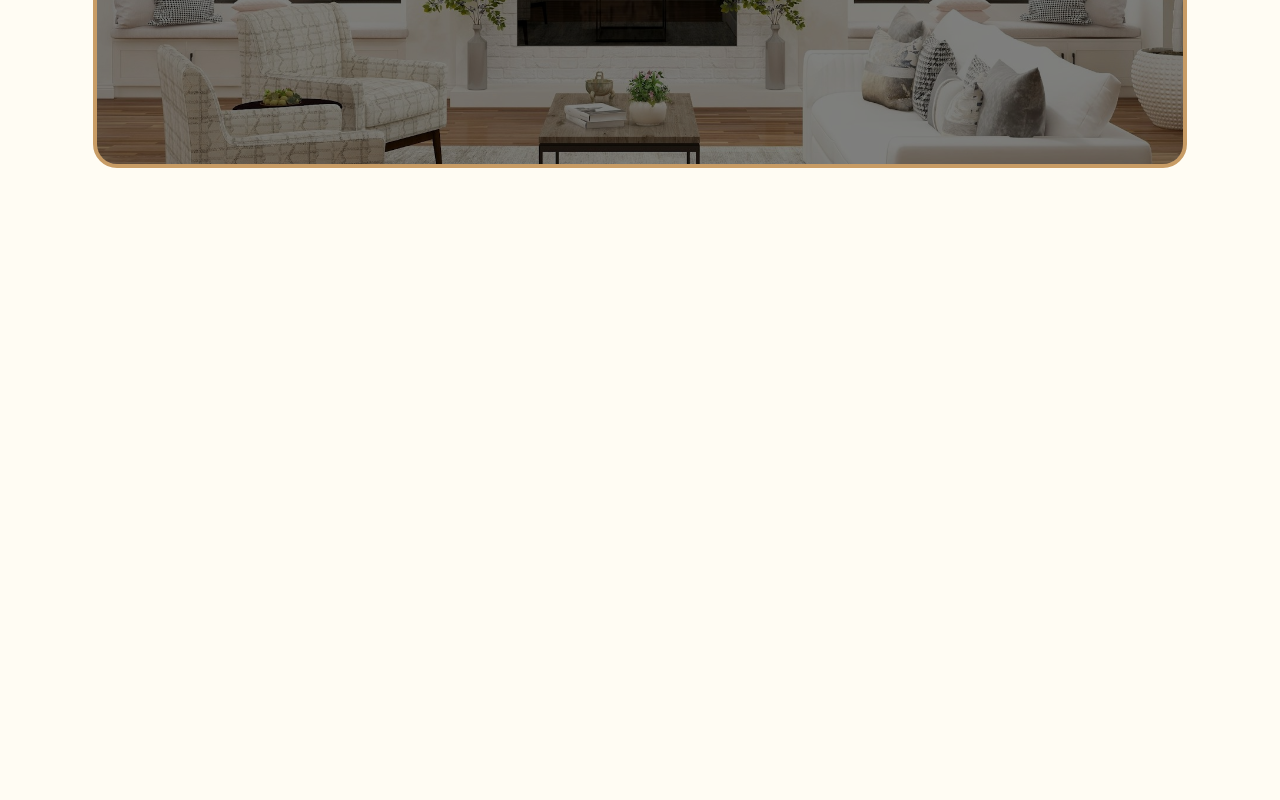
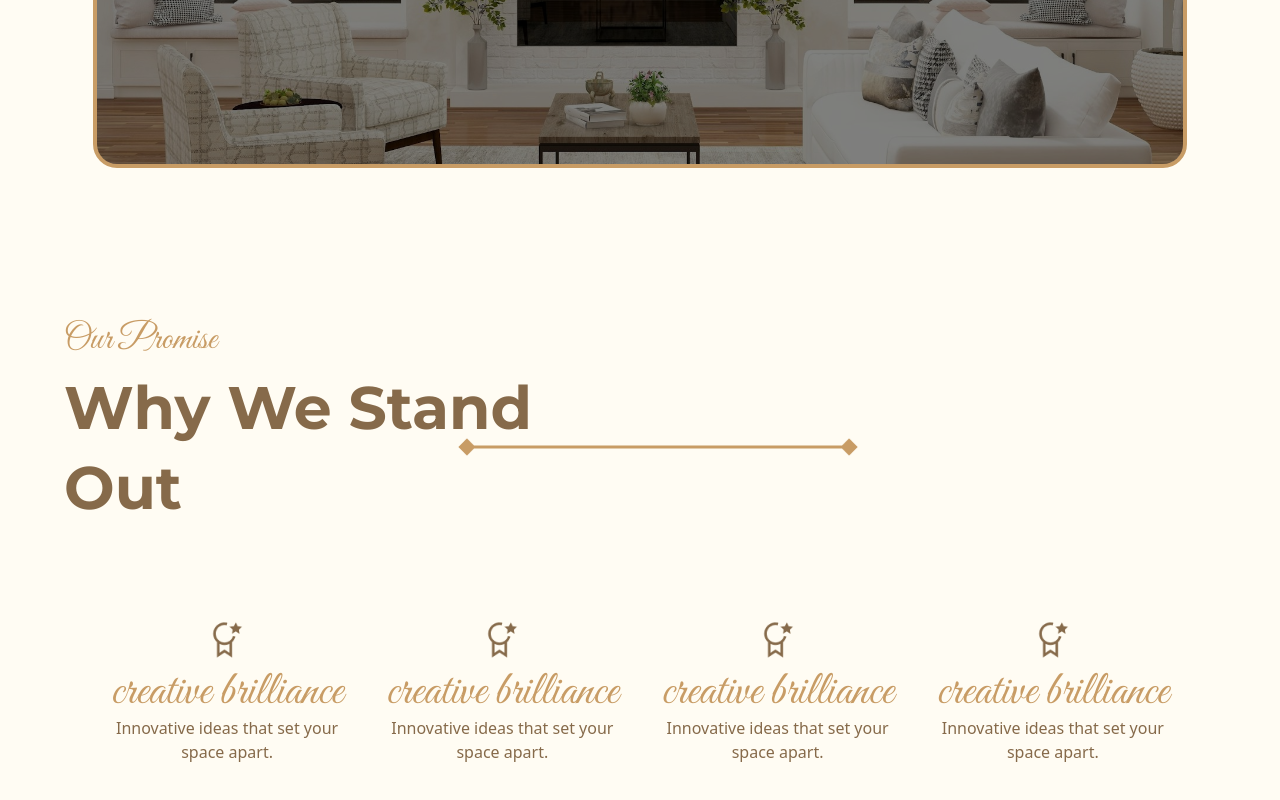
Before and after one commit to Maryammuhammadafzal/interior_designing_landing_page, a Next.js app: page / in a window 1280 px wide. Shown: the part 2777-3577 px from the top of the page. Before the commit the page ends 3001 px from the top, so only its background shows below. Built offline with nearby package versions, Linux system fonts and the light colour scheme.

Commit message:
creating new section

```diff
--- a/src/app/page.tsx
+++ b/src/app/page.tsx
@@ -2,6 +2,7 @@ import Image from "next/image";
 import HeroPage from "./hero/page";
 import AboutPage from "./about/page";
 import ServicesPage from "./services/page";
+import PromisePage from "./promises/page";
 
 export default function Home() {
   return (
@@ -9,6 +10,7 @@ export default function Home() {
       <HeroPage />
       <AboutPage />
       <ServicesPage />
+      <PromisePage />
     </div>
   );
 }
--- /dev/null
+++ b/src/app/promises/page.jsx
@@ -0,0 +1,99 @@
+import React from "react";
+import Image from "next/image";
+const PromisePage = () => {
+  return (
+    <div className="flex w-full h-auto justify-center items-center">
+      <div className="flex flex-col gap-10 w-[90%] max-w-7xl py-10 h-auto">
+        <div className="headings py-4">
+          <h4 className="font-mono text-4xl text-secondary">Our Promise</h4>
+          <div className="w-full h-auto py-2 relative flex">
+            <h2 className="text-primary max-w-xl sm:leading-16 md:leading-20 md:text-6xl text-5xl font-sans font-bold">
+              Why We Stand Out
+            </h2>
+            <span className="absolute -bottom-4 md:bottom-20 md:right-[5%] lg:right-[10%] xl:right-[30%] mx-3">
+              <Image
+                src="/images/line2.png"
+                alt="line"
+                width={400}
+                height={200}
+                className="text-primary xl:w-[400px] w-[300px]"
+              />
+            </span>
+          </div>
+        </div>
+
+        <div className="xl:w-[95%] w-full mx-auto h-auto py-4 gap-8 flex flex-col">
+          <div className="navigation hidden w-full md:flex flex-wrap h-auto gap-4 justify-evenly items-center">
+            <div className="flex flex-col gap-0 text-center w-[250px] h-[160px] justify-center items-center p-1">
+              <div className="icon py-2">
+                <Image
+                  src="/images/icon1.png"
+                  alt="icon"
+                  width={40}
+                  height={40}
+                />
+              </div>
+              <h5 className="text-5xl lowercase font-mono text-secondary">
+                Creative Brilliance
+              </h5>
+              <p className="text-base text-primary">
+                Innovative ideas that set your space apart.
+              </p>
+            </div>
+            <div className="flex flex-col gap-0 text-center w-[250px] h-[160px] justify-center items-center p-1">
+              <div className="icon py-2">
+                <Image
+                  src="/images/icon1.png"
+                  alt="icon"
+                  width={40}
+                  height={40}
+                />
+              </div>
+              <h5 className="text-5xl lowercase font-mono text-secondary">
+                Creative Brilliance
+              </h5>
+              <p className="text-base text-primary">
+                Innovative ideas that set your space apart.
+              </p>
+            </div>
+            <div className="flex flex-col gap-0 text-center w-[250px] h-[160px] justify-center items-center p-1">
+              <div className="icon py-2">
+                <Image
+                  src="/images/icon1.png"
+                  alt="icon"
+                  width={40}
+                  height={40}
+                />
+              </div>
+              <h5 className="text-5xl lowercase font-mono text-secondary">
+                Creative Brilliance
+              </h5>
+              <p className="text-base text-primary">
+                Innovative ideas that set your space apart.
+              </p>
+            </div>
+            <div className="flex flex-col gap-0 text-center w-[250px] h-[160px] justify-center items-center p-1">
+              <div className="icon py-2">
+                <Image
+                  src="/images/icon1.png"
+                  alt="icon"
+                  width={40}
+                  height={40}
+                />
+              </div>
+              <h5 className="text-5xl lowercase font-mono text-secondary">
+                Creative Brilliance
+              </h5>
+              <p className="text-base text-primary">
+                Innovative ideas that set your space apart.
+              </p>
+            </div>
+
+          </div>
+        </div>
+      </div>
+    </div>
+  );
+};
+
+export default PromisePage;
--- a/src/app/services/page.jsx
+++ b/src/app/services/page.jsx
@@ -1,5 +1,4 @@
 import Image from "next/image";
-import Link from "next/link";
 import React from "react";
 
 const ServicesPage = () => {
```
Also changed, not shown: public/images/icon1.png (added).
